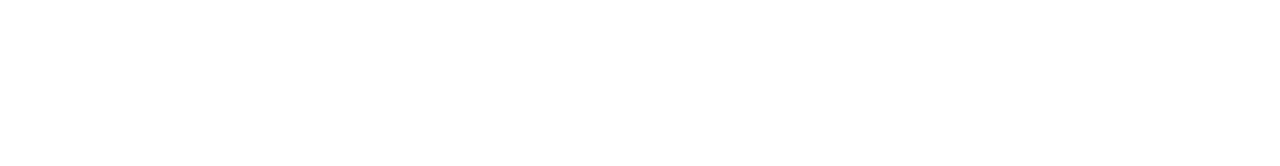
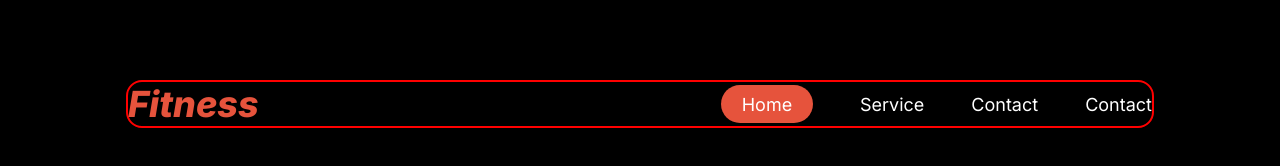
Before and after one commit to mahfuzahmed7/versatile-ui-main, a plain HTML site: page index.html in a window 1280 px wide. Drawn offline with Linux system fonts and the light colour scheme.

Commit message:
added nav bar menu

```diff
--- a/index.html
+++ b/index.html
@@ -5,11 +5,28 @@
     <meta charset="UTF-8">
     <meta name="viewport" content="width=device-width, initial-scale=1.0">
     <title>Versatile Ui Main</title>
+    <!-- font awesome cdn -->
+    <script src="https://kit.fontawesome.com/3e1f08480b.js" crossorigin="anonymous"></script>
+    <!-- css link -->
     <link rel="stylesheet" href="styles/style.css">
 </head>
 
 <body>
+    <!-- nav bar section starts -->
 
+    <nav class="nav-container container ">
+        <h3>Fitness</h3>
+        <div class="nav-option">
+
+            <p class="special">Home</p>
+            <p>Service</p>
+            <p>Contact</p>
+            <p>Contact</p>
+
+        </div>
+        <div class="hem-burger"><i class="fa-solid fa-bars"></i></div>
+    </nav>
+    <!-- nav bar section ends -->
 </body>
 
 </html>
--- a/styles/style.css
+++ b/styles/style.css
@@ -0,0 +1,64 @@
+/* google font */
+@import url('https://fonts.googleapis.com/css2?family=Inter:ital,opsz,wght@0,14..32,100..900;1,14..32,100..900&display=swap');
+
+body {
+    font-family: "Inter", sans-serif;
+    background: rgb(0, 0, 0);
+}
+
+* {
+    margin: 0;
+}
+
+/* shared styles */
+.container {
+    width: 80%;
+    margin: 5rem auto;
+    border-radius: 1rem;
+}
+
+
+.coral-red {
+    color: rgb(230, 83, 60);
+}
+
+
+/* navbar section styles */
+.nav-container {
+    color: rgb(255, 255, 255);
+    display: flex;
+    justify-content: space-between;
+    border: 2px solid red;
+
+}
+
+.nav-container h3 {
+    color: rgb(230, 83, 60);
+    font-size: 2.25rem;
+    font-weight: 800;
+    font-style: italic;
+
+}
+
+.nav-option {
+    display: flex;
+    gap: 47px;
+    align-items: center;
+    text-align: center;
+    font-size: 1.125rem;
+
+}
+
+.special {
+    width: 92px;
+    height: 38px;
+    border-radius: 46px;
+    background: rgb(230, 83, 60);
+    display: flex;
+    justify-content: center;
+    align-items: center;
+}
+
+.hem-burger {
+    display: none;
+}
```
